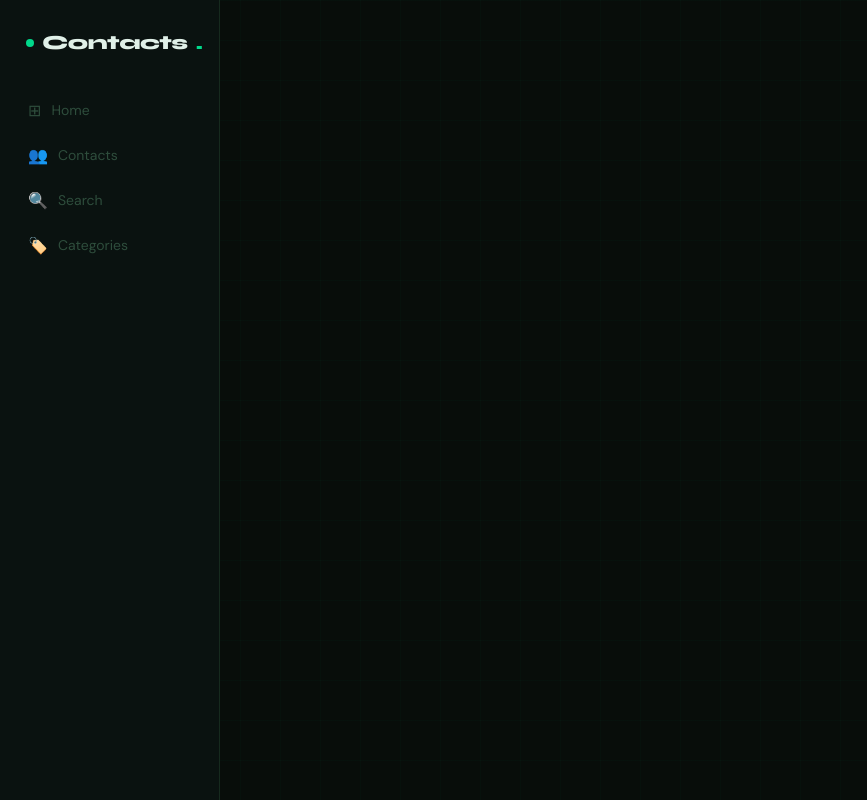
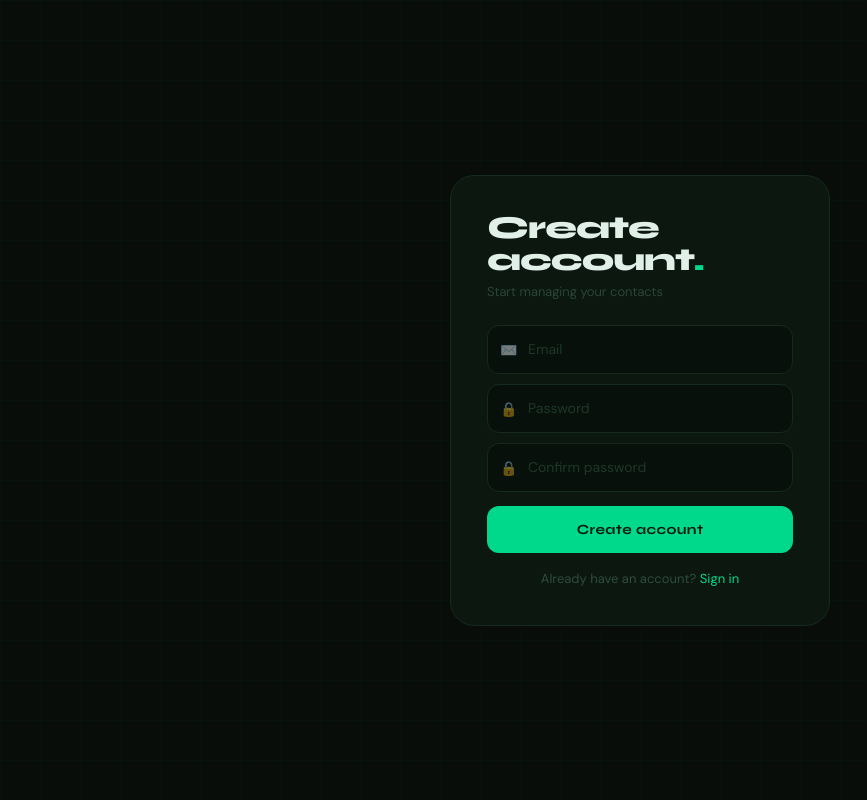
Before and after one commit to hamid-402/contacts-frontend, a React (Create React App) app: page /register in a window 1280 px wide. Shown: the whole page, without its empty margins (0-867 px from the left). Built offline with nearby package versions, Linux system fonts and the light colour scheme.

Commit message:
add authentication

```diff
--- a/package.json
+++ b/package.json
@@ -3,6 +3,7 @@
   "version": "0.1.0",
   "private": true,
   "dependencies": {
+    "@supabase/supabase-js": "^2.108.0",
     "@testing-library/dom": "^10.4.1",
     "@testing-library/jest-dom": "^6.9.1",
     "@testing-library/react": "^16.3.2",
--- a/src/App.css
+++ b/src/App.css
@@ -689,3 +689,98 @@
   .stats-grid { grid-template-columns: 1fr 1fr; }
   .stat-big { grid-column: span 2; }
 }
+/* ── Auth pages ── */
+.auth-bg {
+  min-height: 100vh;
+  display: flex;
+  align-items: center;
+  justify-content: center;
+  padding: 24px;
+}
+
+.auth-card {
+  width: 380px;
+  max-width: 100%;
+  background: #0c1710;
+  border: 0.5px solid #162a1e;
+  border-radius: 24px;
+  padding: 36px;
+}
+
+.auth-title {
+  font-family: 'Syne', sans-serif;
+  font-weight: 800;
+  font-size: 32px;
+  color: #e0f0e8;
+  letter-spacing: -1px;
+  line-height: 1;
+}
+
+.auth-sub {
+  font-size: 13px;
+  color: #2e4d3c;
+  margin-top: 6px;
+  margin-bottom: 24px;
+  font-weight: 300;
+}
+
+.auth-error {
+  background: #200a0a;
+  border: 0.5px solid #3a1515;
+  border-radius: 10px;
+  padding: 10px 14px;
+  font-size: 13px;
+  color: #e07070;
+  margin-bottom: 16px;
+}
+
+.auth-link {
+  text-align: center;
+  font-size: 13px;
+  color: #2e4d3c;
+  margin-top: 16px;
+}
+
+.auth-link a {
+  color: #00d98b;
+  text-decoration: none;
+}
+
+.auth-link a:hover {
+  text-decoration: underline;
+}
+
+/* ── Navbar bottom ── */
+.navbar-bottom {
+  margin-top: auto;
+  padding-top: 16px;
+  border-top: 0.5px solid #162a1e;
+}
+
+.nav-user {
+  font-size: 11px;
+  color: #2e4d3c;
+  margin-bottom: 8px;
+  white-space: nowrap;
+  overflow: hidden;
+  text-overflow: ellipsis;
+}
+
+.btn-logout {
+  width: 100%;
+  background: transparent;
+  border: 0.5px solid #162a1e;
+  border-radius: 10px;
+  padding: 8px;
+  color: #3a5a49;
+  font-family: 'DM Sans', sans-serif;
+  font-size: 13px;
+  cursor: pointer;
+  transition: all .15s;
+}
+
+.btn-logout:hover {
+  background: #200a0a;
+  border-color: #3a1515;
+  color: #e07070;
+}
--- a/src/App.js
+++ b/src/App.js
@@ -1,25 +1,53 @@
 import "./App.css";
-import { BrowserRouter, Routes, Route } from "react-router-dom";
+import { BrowserRouter, Routes, Route, Navigate } from "react-router-dom";
+import { useState, useEffect } from "react";
+import { supabase } from "./supabase";
 import Navbar from "./components/Navbar";
 import Home from "./pages/Home";
 import Contacts from "./pages/Contacts";
 import Search from "./pages/Search";
 import ContactDetail from "./pages/ContactDetail";
 import Categories from "./pages/Categories";
+import Login from "./pages/Login";
+import Register from "./pages/Register";
+
+function PrivateRoute({ children, user }) {
+  return user ? children : <Navigate to="/login" />;
+}
 
 export default function App() {
+  const [user, setUser]       = useState(null);
+  const [loading, setLoading] = useState(true);
+
+  useEffect(() => {
+    supabase.auth.getSession().then(({ data: { session } }) => {
+      setUser(session?.user || null);
+      setLoading(false);
+    });
+
+    const { data: { subscription } } = supabase.auth.onAuthStateChange((_event, session) => {
+      setUser(session?.user || null);
+    });
+
+    return () => subscription.unsubscribe();
+  }, []);
+
+  if (loading) return <div className="page-loading"><div className="spinner" /></div>;
+
   return (
     <BrowserRouter>
       <div className="app-bg">
         <div className="app-layout">
-          <Navbar />
+          {user && <Navbar user={user} />}
           <main className="app-main">
             <Routes>
-              <Route path="/"               element={<Home />} />
-              <Route path="/contacts"       element={<Contacts />} />
-              <Route path="/contacts/:id"   element={<ContactDetail />} />
-              <Route path="/search"         element={<Search />} />
-              <Route path="/categories"     element={<Categories />} />
+              <Route path="/login"    element={<Login />} />
+              <Route path="/register" element={<Register />} />
+              <Route path="/" element={<PrivateRoute user={user}><Home /></PrivateRoute>} />
+              <Route path="/contacts" element={<PrivateRoute user={user}><Contacts /></PrivateRoute>} />
+              <Route path="/contacts/:id" element={<PrivateRoute user={user}><ContactDetail /></PrivateRoute>} />
+              <Route path="/search" element={<PrivateRoute user={user}><Search /></PrivateRoute>} />
+              <Route path="/categories" element={<PrivateRoute user={user}><Categories /></PrivateRoute>} />
             </Routes>
           </main>
         </div>
--- a/src/components/Navbar.js
+++ b/src/components/Navbar.js
@@ -1,4 +1,5 @@
-import { NavLink } from "react-router-dom";
+import { NavLink, useNavigate } from "react-router-dom";
+import { supabase } from "../supabase";
 
 const links = [
   { to: "/",           icon: "⊞", label: "Home"       },
@@ -7,13 +8,21 @@ const links = [
   { to: "/categories", icon: "🏷️", label: "Categories" },
 ];
 
-export default function Navbar() {
+export default function Navbar({ user }) {
+  const navigate = useNavigate();
+
+  const handleLogout = async () => {
+    await supabase.auth.signOut();
+    navigate("/login");
+  };
+
   return (
     <nav className="navbar">
       <div className="navbar-brand">
         <span className="brand-dot" />
         Contacts<span className="brand-accent">.</span>
       </div>
+
       <div className="navbar-links">
         {links.map((l) => (
           <NavLink
@@ -27,6 +36,11 @@ export default function Navbar() {
           </NavLink>
         ))}
       </div>
+
+      <div className="navbar-bottom">
+        <div className="nav-user">✉️ {user?.email}</div>
+        <button className="btn-logout" onClick={handleLogout}>Sign out</button>
+      </div>
     </nav>
   );
 }
--- a/src/components/shared.js
+++ b/src/components/shared.js
@@ -1,13 +1,12 @@
-// ── API base ──────────────────────────────────────────────
+import { supabase } from "../supabase";
+
 export const API = "https://contacts-backend-zcb2.onrender.com";
 
 export const todayKey = new Date().toDateString();
 
-// ── Initials ──────────────────────────────────────────────
 export const initials = (name) =>
   name.trim().split(" ").map((w) => w[0] || "").join("").substring(0, 2).toUpperCase() || "?";
 
-// ── Avatar colors ─────────────────────────────────────────
 const COLORS = [
   ["#0d2a1e", "#00d98b"],
   ["#1a1030", "#7c6fcd"],
@@ -36,7 +35,6 @@ export function Avatar({ name, size = 42 }) {
   );
 }
 
-// ── Category list ─────────────────────────────────────────
 export const CATEGORIES = ["Family", "Work", "Friends", "Other"];
 
 export const CATEGORY_COLORS = {
@@ -45,3 +43,8 @@ export const CATEGORY_COLORS = {
   Friends: { bg: "#0d2a1e", accent: "#00d98b" },
   Other:   { bg: "#1a1030", accent: "#7c6fcd" },
 };
+
+export const getUser = async () => {
+  const { data: { session } } = await supabase.auth.getSession();
+  return session?.user || null;
+};
--- /dev/null
+++ b/src/pages/login.js
@@ -0,0 +1,56 @@
+import { useState } from "react";
+import { supabase } from "../supabase";
+import { useNavigate, Link } from "react-router-dom";
+
+export default function Login() {
+  const [email, setEmail]       = useState("");
+  const [password, setPassword] = useState("");
+  const [error, setError]       = useState("");
+  const [loading, setLoading]   = useState(false);
+  const navigate = useNavigate();
+
+  const handleLogin = async () => {
+    setLoading(true);
+    setError("");
+    const { error } = await supabase.auth.signInWithPassword({ email, password });
+    if (error) {
+      setError(error.message);
+    } else {
+      navigate("/");
+    }
+    setLoading(false);
+  };
+
+  return (
+    <div className="auth-bg">
+      <div className="auth-card">
+        <h1 className="auth-title">Welcome back<span className="accent">.</span></h1>
+        <p className="auth-sub">Sign in to your account</p>
+
+        {error && <div className="auth-error">{error}</div>}
+
+        <div className="input-wrap">
+          <span className="input-icon">✉️</span>
+          <input className="app-input" type="email" placeholder="Email" value={email}
+            onChange={(e) => setEmail(e.target.value)}
+            onKeyDown={(e) => e.key === "Enter" && handleLogin()} />
+        </div>
+
+        <div className="input-wrap">
+          <span className="input-icon">🔒</span>
+          <input className="app-input" type="password" placeholder="Password" value={password}
+            onChange={(e) => setPassword(e.target.value)}
+            onKeyDown={(e) => e.key === "Enter" && handleLogin()} />
+        </div>
+
+        <button className="btn-add" onClick={handleLogin} disabled={loading}>
+          {loading ? "Signing in..." : "Sign in"}
+        </button>
+
+        <p className="auth-link">
+          Don't have an account? <Link to="/register">Register</Link>
+        </p>
+      </div>
+    </div>
+  );
+}
--- /dev/null
+++ b/src/pages/register.js
@@ -0,0 +1,64 @@
+import { useState } from "react";
+import { supabase } from "../supabase";
+import { useNavigate, Link } from "react-router-dom";
+
+export default function Register() {
+  const [email, setEmail]       = useState("");
+  const [password, setPassword] = useState("");
+  const [confirm, setConfirm]   = useState("");
+  const [error, setError]       = useState("");
+  const [loading, setLoading]   = useState(false);
+  const navigate = useNavigate();
+
+  const handleRegister = async () => {
+    setError("");
+    if (password !== confirm) { setError("Passwords don't match"); return; }
+    if (password.length < 6)  { setError("Password must be at least 6 characters"); return; }
+    setLoading(true);
+    const { error } = await supabase.auth.signUp({ email, password });
+    if (error) {
+      setError(error.message);
+    } else {
+      navigate("/");
+    }
+    setLoading(false);
+  };
+
+  return (
+    <div className="auth-bg">
+      <div className="auth-card">
+        <h1 className="auth-title">Create account<span className="accent">.</span></h1>
+        <p className="auth-sub">Start managing your contacts</p>
+
+        {error && <div className="auth-error">{error}</div>}
+
+        <div className="input-wrap">
+          <span className="input-icon">✉️</span>
+          <input className="app-input" type="email" placeholder="Email" value={email}
+            onChange={(e) => setEmail(e.target.value)} />
+        </div>
+
+        <div className="input-wrap">
+          <span className="input-icon">🔒</span>
+          <input className="app-input" type="password" placeholder="Password" value={password}
+            onChange={(e) => setPassword(e.target.value)} />
+        </div>
+
+        <div className="input-wrap">
+          <span className="input-icon">🔒</span>
+          <input className="app-input" type="password" placeholder="Confirm password" value={confirm}
+            onChange={(e) => setConfirm(e.target.value)}
+            onKeyDown={(e) => e.key === "Enter" && handleRegister()} />
+        </div>
+
+        <button className="btn-add" onClick={handleRegister} disabled={loading}>
+          {loading ? "Creating account..." : "Create account"}
+        </button>
+
+        <p className="auth-link">
+          Already have an account? <Link to="/login">Sign in</Link>
+        </p>
+      </div>
+    </div>
+  );
+}
--- /dev/null
+++ b/src/supabase.js
@@ -0,0 +1,6 @@
+import { createClient } from "@supabase/supabase-js";
+
+const supabaseUrl = "https://zgnpjwczcnbbhpwrdbbg.supabase.co";
+const supabaseKey = "sb_publishable_atPSBCAYtXqnmSzrd0m8Bg_t7M-FLCY";
+
+export const supabase = createClient(supabaseUrl, supabaseKey);
```
Also changed, not shown: src/pages/Categories.js (+9 -4 lines), src/pages/Contacts.js (+30 -21 lines), src/pages/Home.js (+13 -17 lines), src/pages/Search.js (+15 -19 lines), 1 other file (tests, documents, lock files or other folders).
